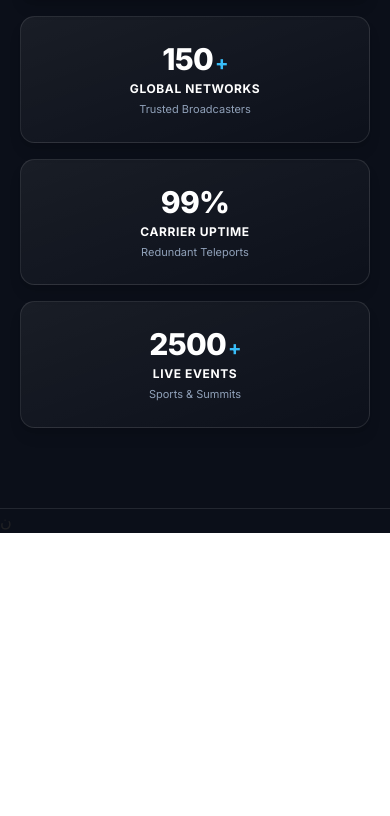
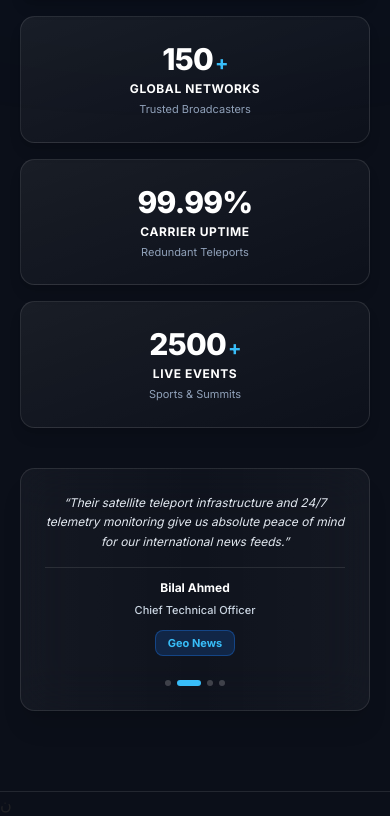
Before and after one commit to mabbasdev/globalcast-web, a Next.js app: page / in a window 390 px wide. Shown: the part 9126-9942 px from the top of the page. Before the commit the page ends 9659 px from the top, so only its background shows below. Built offline with nearby package versions, Linux system fonts and the light colour scheme.

Commit message:
update why choose us + add testimonials

```diff
--- a/src/components/why-choose-us.tsx
+++ b/src/components/why-choose-us.tsx
@@ -3,7 +3,7 @@
 import React, { useState, useRef, useEffect } from "react";
 import { useRouter } from "next/navigation";
 import { Button } from "@/components/ui/button";
-import { Layers, ShieldCheck, Zap, Radio, Globe, ArrowRight } from "lucide-react";
+import { Layers, Radio, Globe, Zap, ArrowRight, ChevronUp, ChevronDown } from "lucide-react";
 
 // Reusable micro-counter component with smooth ease-out acceleration
 function AnimatedCounter({ target, duration = 2000 }: { target: number; duration?: number }) {
@@ -55,8 +55,52 @@ const corePillars = [
     },
 ];
 
+const testimonials = [
+    {
+        quote: "Globalcast's OB production and ultra-low latency routing during the HBL PSL coverage set a new benchmark for live sports broadcasting in Pakistan.",
+        name: "Usman Tariq",
+        designation: "Head of Broadcast Operations",
+        company: "PCB",
+    },
+    {
+        quote: "Their satellite teleport infrastructure and 24/7 telemetry monitoring give us absolute peace of mind for our international news feeds.",
+        name: "Bilal Ahmed",
+        designation: "Chief Technical Officer",
+        company: "Geo News",
+    },
+    {
+        quote: "The cloud media workflows and automated MAM deployment transformed how quickly we push out high-definition content across our digital networks.",
+        name: "Ayesha Malik",
+        designation: "Director of Engineering",
+        company: "Hum Network",
+    },
+    {
+        quote: "Reliable, carrier-grade redundancy. Globalcast delivered our hybrid corporate summit with uncompromised visual fidelity and zero downtime.",
+        name: "Farhan Qureshi",
+        designation: "VP of Digital Infrastructure",
+        company: "Pakistan Tobacco Company",
+    },
+];
+
 export function WhyChooseUs() {
     const router = useRouter();
+    const [activeTestimonial, setActiveTestimonial] = useState(0);
+
+    // Auto-rotating testimonials ticker effect
+    useEffect(() => {
+        const interval = setInterval(() => {
+            setActiveTestimonial((prev) => (prev + 1) % testimonials.length);
+        }, 6000);
+        return () => clearInterval(interval);
+    }, []);
+
+    const nextTestimonial = () => {
+        setActiveTestimonial((prev) => (prev + 1) % testimonials.length);
+    };
+
+    const prevTestimonial = () => {
+        setActiveTestimonial((prev) => (prev - 1 + testimonials.length) % testimonials.length);
+    };
 
     return (
         <section className="relative w-full bg-[#0B0F19] text-white py-20 sm:py-28 px-5 sm:px-12 overflow-hidden border-t border-b border-white/10">
@@ -80,7 +124,7 @@ export function WhyChooseUs() {
                             <span className="w-1.5 h-1.5 rounded-full bg-[#1A73E8] animate-pulse" />
                             WHY CHOOSE US
                         </div>
-                        <h2 className="text-3xl sm:text-4xl lg:text-[48px] font-extrabold tracking-tight leading-[1.12]">
+                        <h2 className="text-3xl sm:text-4xl lg:text-[44px] font-extrabold tracking-tight leading-[1.12]">
                             Delivering <span className="text-[#38BDF8]">Precision</span>, Ensuring <span className="text-[#38BDF8]">Impact</span>
                         </h2>
                         <p className="text-slate-300 text-xs sm:text-sm leading-relaxed">
@@ -105,7 +149,7 @@ export function WhyChooseUs() {
                     <Interactive3DTrophy />
                 </div>
 
-                {/* Right Column: 4 Small Integrated Cards replacing the red box */}
+                {/* Right Column: 4 Small Integrated Core Cards */}
                 <div className="lg:col-span-4 grid grid-cols-1 sm:grid-cols-2 gap-3.5">
                     {corePillars.map((item, idx) => {
                         const IconComp = item.icon;
@@ -132,8 +176,8 @@ export function WhyChooseUs() {
 
             </div>
 
-            {/* Bottom Row: 4-Column Stats & Achievements Bar with Centralized Values */}
-            <div className="mx-auto max-w-7xl relative z-10 pt-10 border-t border-white/10 grid grid-cols-1 sm:grid-cols-2 lg:grid-cols-4 gap-4 sm:gap-6">
+            {/* Bottom Row 1: 4-Column Stats & Achievements Bar */}
+            <div className="mx-auto max-w-7xl relative z-10 pt-10 border-t border-white/10 grid grid-cols-1 sm:grid-cols-2 lg:grid-cols-4 gap-4 sm:gap-6 mb-10">
 
                 {/* Stat 1: Years Excellence */}
                 <div className="group relative bg-gradient-to-br from-white/[0.06] to-white/[0.01] hover:from-[#1A73E8]/15 hover:to-white/[0.03] border border-white/10 hover:border-[#1A73E8]/50 rounded-2xl p-6 text-center shadow-lg transition-all duration-300 hover:-translate-y-1">
@@ -162,7 +206,7 @@ export function WhyChooseUs() {
                 {/* Stat 3: Carrier Uptime */}
                 <div className="group relative bg-gradient-to-br from-white/[0.06] to-white/[0.01] hover:from-[#1A73E8]/15 hover:to-white/[0.03] border border-white/10 hover:border-[#1A73E8]/50 rounded-2xl p-6 text-center shadow-lg transition-all duration-300 hover:-translate-y-1">
                     <div className="text-3xl sm:text-4xl font-extrabold text-white font-sans tracking-tight mb-1 text-[#38BDF8] flex items-center justify-center">
-                        <AnimatedCounter target={99} />%
+                        <AnimatedCounter target={99} />.<AnimatedCounter target={99} />%
                     </div>
                     <div className="text-xs sm:text-sm font-bold text-white mb-1 uppercase font-mono tracking-wider">
                         Carrier Uptime
@@ -182,6 +226,113 @@ export function WhyChooseUs() {
                     <div className="text-[11px] text-slate-400">Sports &amp; Summits</div>
                 </div>
 
+            </div>
+
+            {/* Bottom Row 2: Full-Width Full-Space Testimonial Ticker */}
+            <div className="mx-auto max-w-7xl relative z-10 w-full">
+                <div className="bg-gradient-to-r from-white/[0.04] via-white/[0.02] to-white/[0.04] border border-white/10 hover:border-[#1A73E8]/40 rounded-2xl p-6 sm:px-10 sm:py-7 backdrop-blur-xl shadow-xl flex flex-col items-center justify-between gap-6 transition-all w-full">
+
+                    {/* Desktop Layout (md+) */}
+                    <div className="hidden md:flex items-center justify-between w-full gap-6">
+                        <div className="space-y-3 flex-1 w-full">
+                            <div className="relative min-h-[50px] overflow-hidden w-full">
+                                <div className="transition-all duration-500 transform">
+                                    <p className="text-slate-200 text-xs sm:text-sm italic leading-relaxed">
+                                        &ldquo;{testimonials[activeTestimonial].quote}&rdquo;
+                                    </p>
+                                </div>
+                            </div>
+
+                            <div className="flex flex-wrap items-center justify-between gap-3 pt-3 border-t border-white/10 w-full">
+                                <div className="flex items-center gap-2">
+                                    <span className="text-xs sm:text-sm font-bold text-white">
+                                        {testimonials[activeTestimonial].name}
+                                    </span>
+                                    <span className="text-slate-500">•</span>
+                                    <span className="text-[11px] text-slate-300 font-medium">
+                                        {testimonials[activeTestimonial].designation}
+                                    </span>
+                                </div>
+
+                                <div className="px-3 py-1 rounded-lg bg-[#1A73E8]/20 border border-[#1A73E8]/40 text-[11px] font-mono font-bold text-[#38BDF8]">
+                                    {testimonials[activeTestimonial].company}
+                                </div>
+                            </div>
+                        </div>
+
+                        {/* Desktop Controls */}
+                        <div className="flex items-center gap-6 shrink-0 border-l border-white/10 pl-6">
+                            <div className="flex flex-col items-center gap-1.5">
+                                {testimonials.map((_, idx) => (
+                                    <button
+                                        key={idx}
+                                        onClick={() => setActiveTestimonial(idx)}
+                                        className={`transition-all duration-300 cursor-pointer rounded-full ${idx === activeTestimonial ? "w-1.5 h-5 bg-[#38BDF8]" : "w-1.5 h-1.5 bg-white/20 hover:bg-white/40"
+                                            }`}
+                                        aria-label={`Go to slide ${idx + 1}`}
+                                    />
+                                ))}
+                            </div>
+
+                            <div className="flex flex-col gap-1">
+                                <button
+                                    onClick={prevTestimonial}
+                                    className="w-8 h-8 rounded-lg bg-white/5 hover:bg-[#1A73E8] border border-white/10 flex items-center justify-center text-slate-300 hover:text-white transition-colors cursor-pointer"
+                                    aria-label="Previous Testimonial"
+                                >
+                                    <ChevronUp className="w-4 h-4" />
+                                </button>
+                                <button
+                                    onClick={nextTestimonial}
+                                    className="w-8 h-8 rounded-lg bg-white/5 hover:bg-[#1A73E8] border border-white/10 flex items-center justify-center text-slate-300 hover:text-white transition-colors cursor-pointer"
+                                    aria-label="Next Testimonial"
+                                >
+                                    <ChevronDown className="w-4 h-4" />
+                                </button>
+                            </div>
+                        </div>
+                    </div>
+
+                    {/* Mobile & Small Devices Layout (<md): Centered 3 Rows & Centered Pagination */}
+                    <div className="flex md:hidden flex-col items-center text-center w-full space-y-4">
+                        <div className="w-full">
+                            <p className="text-slate-200 text-xs italic leading-relaxed">
+                                &ldquo;{testimonials[activeTestimonial].quote}&rdquo;
+                            </p>
+                        </div>
+
+                        <div className="w-full pt-3 border-t border-white/10 space-y-1.5 flex flex-col items-center">
+                            {/* Row 1: Name */}
+                            <span className="text-xs font-bold text-white block">
+                                {testimonials[activeTestimonial].name}
+                            </span>
+                            {/* Row 2: Designation */}
+                            <span className="text-[11px] text-slate-300 font-medium block">
+                                {testimonials[activeTestimonial].designation}
+                            </span>
+                            {/* Row 3: Company Badge */}
+                            <div className="pt-1">
+                                <span className="inline-block px-3 py-1 rounded-lg bg-[#1A73E8]/20 border border-[#1A73E8]/40 text-[11px] font-mono font-bold text-[#38BDF8]">
+                                    {testimonials[activeTestimonial].company}
+                                </span>
+                            </div>
+                        </div>
+
+                        {/* Centralized Horizontal Pagination for Small Devices */}
+                        <div className="flex items-center justify-center gap-1.5 pt-2">
+                            {testimonials.map((_, idx) => (
+                                <button
+                                    key={idx}
+                                    onClick={() => setActiveTestimonial(idx)}
+                                    className={`transition-all duration-300 cursor-pointer rounded-full ${idx === activeTestimonial ? "w-6 h-1.5 bg-[#38BDF8]" : "w-1.5 h-1.5 bg-white/20 hover:bg-white/40"
+                                        }`}
+                                    aria-label={`Go to slide ${idx + 1}`}
+                                />
+                            ))}
+                        </div>
+                    </div>
+
+                </div>
             </div>
         </section>
     );
```
